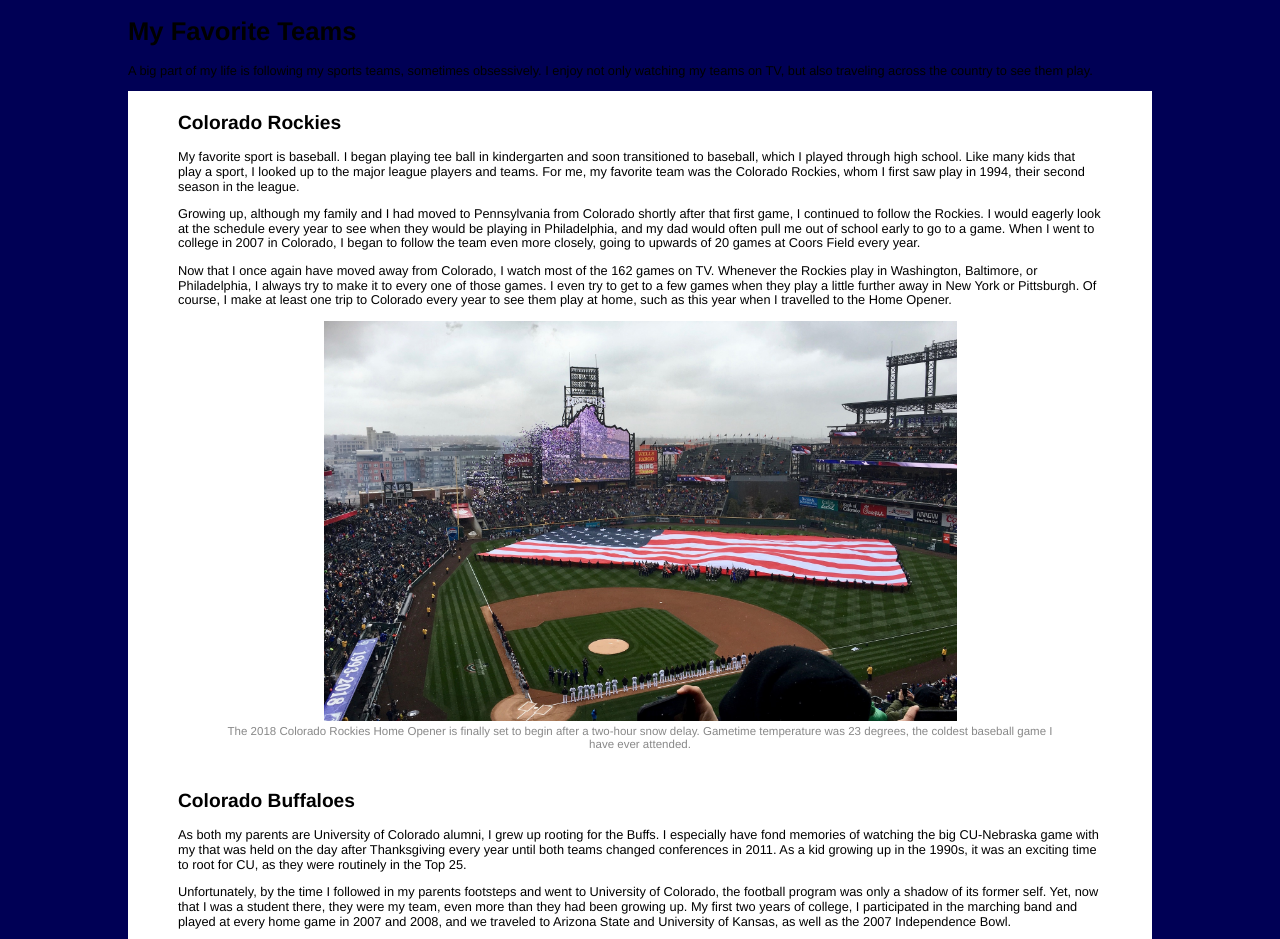
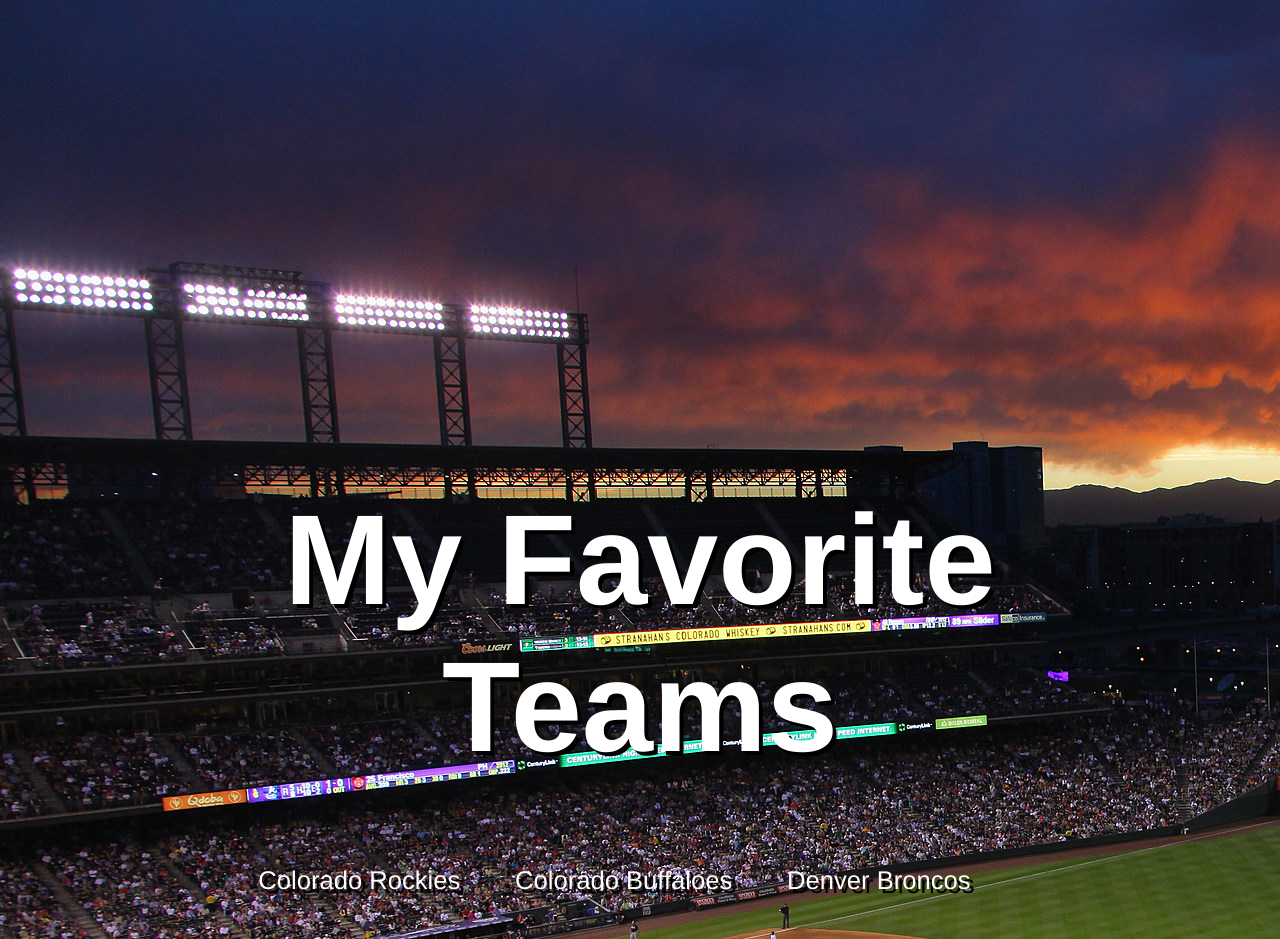
Before and after one commit to dkspringer/html-me-something, a plain HTML site: page index.html in a window 1280 px wide. Shown: the top 939 px of the page. Drawn offline with Linux system fonts and the light colour scheme.

Commit message:
Finished stylesheet

```diff
--- a/index.html
+++ b/index.html
@@ -8,14 +8,20 @@
   </head>
   <body>
   	<header>
+  		<h1>My Favorite Teams</h1>
+  		<nav>
+  			<ul>
+  				<li><a href="#rockies">Colorado Rockies</a></li>
+  				<li><a href="#buffs">Colorado Buffaloes</a></li>
+  				<li><a href="#broncos">Denver Broncos</a></li>
+  			</ul>
+  		</nav>
   	</header>
   	<main>
   		<article>
-  			<div>
-	  			<h1>My Favorite Teams</h1>
-			    <p>A big part of my life is following my sports teams, sometimes obsessively.  I enjoy not only watching my teams on TV, but also traveling across the country to see them play.</p>
-			</div>
+  			<div class="spacer"></div>
 			<div class="team">
+				<a name="rockies">
 			    <h2>Colorado Rockies</h2>
 			    <p>My favorite sport is baseball.  I began playing tee ball in kindergarten and soon transitioned to baseball, which I played through high school.  Like many kids that play a sport, I looked up to the major league players and teams.  For me, my favorite team was the Colorado Rockies, whom I first saw play in 1994, their second season in the league.</p>
 			    <p>Growing up, although my family and I had moved to Pennsylvania from Colorado shortly after that first game, I continued to follow the Rockies.  I would eagerly look at the schedule every year to see when they would be playing in Philadelphia, and my dad would often pull me out of school early to go to a game.  When I went to college in 2007 in Colorado, I began to follow the team even more closely, going to upwards of 20 games at Coors Field every year.</p>
@@ -25,7 +31,9 @@
 			    	<figcaption>The 2018 Colorado Rockies Home Opener is finally set to begin after a two-hour snow delay.  Gametime temperature was 23 degrees, the coldest baseball game I have ever attended.</figcaption>
 			    </figure>
 			</div>
+			<div class="spacer"></div>
 			<div class="team">
+				<a name="buffs">
 			    <h2>Colorado Buffaloes</h2>
 			    <p>As both my parents are University of Colorado alumni, I grew up rooting for the Buffs.  I especially have fond memories of watching the big CU-Nebraska game with my that was held on the day after Thanksgiving every year until both teams changed conferences in 2011. As a kid growing up in the 1990s, it was an exciting time to root for CU, as they were routinely in the Top 25.</p>
 			    <p>Unfortunately, by the time I followed in my parents footsteps and went to University of Colorado, the football program was only a shadow of its former self.  Yet, now that I was a student there, they were my team, even more than they had been growing up.  My first two years of college, I participated in the marching band and played at every home game in 2007 and 2008, and we traveled to Arizona State and University of Kansas, as well as the 2007 Independence Bowl.</p>
@@ -37,7 +45,9 @@
 			    	<figcaption>Ralphie runs before the game</figcaption>
 			    </figure>
 			</div>
+			<div class="spacer"></div>
 			<div class="team">
+				<a name="broncos">
 			    <h2>Denver Broncos</h2>
 			    <p>While I don't follow the Broncos as closely as I do the other two teams, they are my favorite NFL team, and I usually watch most of their games on TV.  Last year I went to my first ever professional football game with my dad and brother when the Broncos played an away game against the Washington Redskins on Christmas Eve.  This year, when the Broncos played in Baltimore, I went to that game as well.  Hopefully in the future I will finally make it to a home game at Mile High Stadium.</p>
 			    <figure>
@@ -48,7 +58,7 @@
   		</article>
   	</main>
     <footer>
-    	<p>&copy;2018 Dave Springer</p>
+    	<p>&copy; 2018 Dave Springer</p>
     </footer>
   </body>
 </html>
--- a/style.css
+++ b/style.css
@@ -1,8 +1,6 @@
 body {
   width: 100%;
-  max-width: 1024px;
-  margin: 0 auto;
-  background-color: #005;
+  background-color: #131330;
   font-size: 80%;
   font-family: Helvetica, sans-serif;
 }
@@ -12,15 +10,63 @@
   padding: 5px 50px;
 }
 
-figure {
+figure, h1, h2, header, footer {
   text-align: center;
 }
 
 figure figcaption {
   color: #888;
   font-size: 90%;
+  font-style: italic;
+}
+
+footer {
+  color: #ccf;
+}
+
+header {
+  background: url("images/coors-field.jpg");
+  color: white;
+  padding: 400px 100px;
+}
+
+h1 {
+  font-size: 1000%;
+  text-shadow: 4px 4px black;
+}
+
+h2 {
+  font-size: 2em;
 }
 
 img, video {
+  margin: 10px;
   width: 75%;
 }
+
+main {
+  margin: 0 auto;
+  max-width: 1024px;
+}
+
+nav ul {
+  text-align: center;
+  padding: 0;
+}
+
+nav ul li {
+  display: inline-block;
+  margin-right: 2em;
+  font-size: 2em;
+
+}
+
+nav ul li a {
+  color: white;
+  text-shadow: 4px 4px black;
+  text-decoration: none;
+}
+
+.spacer {
+  margin-top: 10px;
+}
```
Also changed, not shown: images/coors-field.jpg (added).
